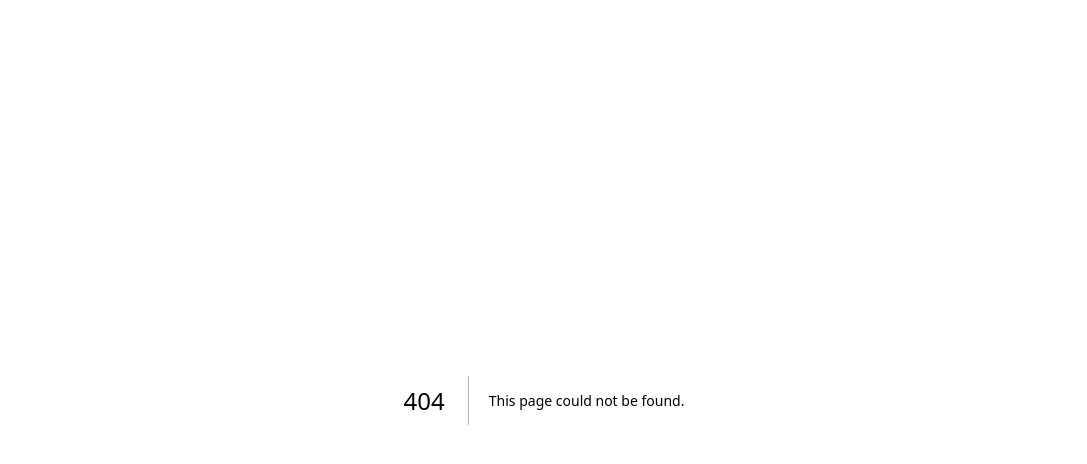
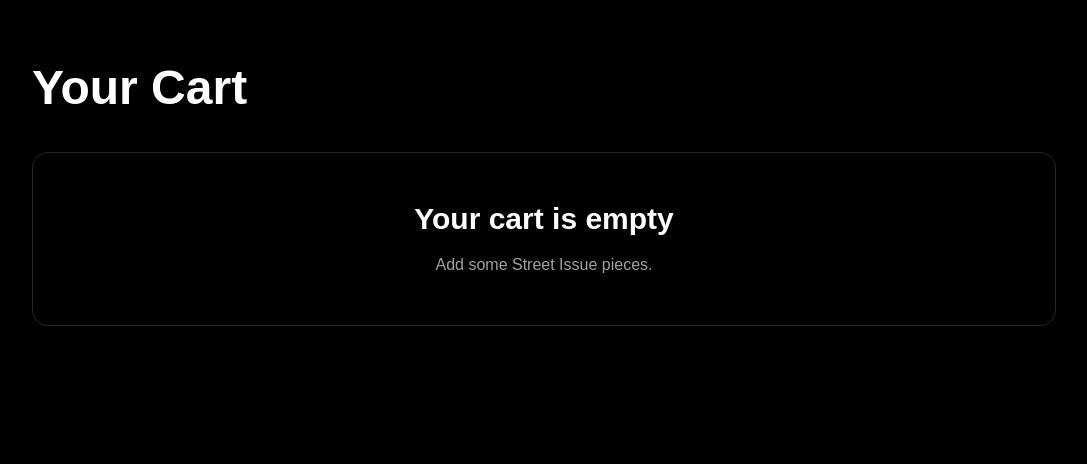
Before and after one commit to StreetIssue-ops/Street-Issue, a Next.js app: page /cart in a window 1280 px wide. Before the commit this address had no page. Shown: the top 464 px of the page, without its empty margins (96-1183 px from the left). Built offline with nearby package versions, Linux system fonts and the light colour scheme.

Commit message:
Update shop, product pages, cart setup and admin

```diff
--- /dev/null
+++ b/app/cart/page.tsx
@@ -0,0 +1,103 @@
+"use client";
+
+import Image from "next/image";
+import { useCart } from "@/context/CartContext";
+
+export default function CartPage() {
+  const { cart } = useCart();
+
+  const total = cart.reduce(
+    (sum, item) => sum + item.price * item.quantity,
+    0
+  );
+
+  return (
+    <main className="min-h-screen bg-black text-white px-8 py-16">
+
+      <div className="max-w-5xl mx-auto">
+
+        <h1 className="text-5xl font-black mb-10">
+          Your Cart
+        </h1>
+
+        {cart.length === 0 ? (
+          <div className="border border-neutral-800 rounded-2xl p-12 text-center">
+
+            <h2 className="text-3xl font-bold">
+              Your cart is empty
+            </h2>
+
+            <p className="text-neutral-400 mt-4">
+              Add some Street Issue pieces.
+            </p>
+
+          </div>
+        ) : (
+          <>
+            <div className="space-y-6">
+
+              {cart.map((item) => (
+                <div
+                  key={item.id}
+                  className="flex gap-6 border border-neutral-800 rounded-xl p-5"
+                >
+
+                  <div className="relative w-28 h-28 rounded-lg overflow-hidden bg-neutral-900">
+
+                    {item.image_url && (
+                      <Image
+                        src={item.image_url}
+                        alt={item.name}
+                        fill
+                        unoptimized
+                        className="object-cover"
+                      />
+                    )}
+
+                  </div>
+
+                  <div className="flex-1">
+
+                    <h2 className="text-2xl font-bold">
+                      {item.name}
+                    </h2>
+
+                    <p className="text-neutral-400 mt-2">
+                      ₦{item.price.toLocaleString()}
+                    </p>
+
+                    <p className="mt-3">
+                      Qty: {item.quantity}
+                    </p>
+
+                  </div>
+
+                </div>
+              ))}
+
+            </div>
+
+            <div className="mt-10 border-t border-neutral-800 pt-8 flex justify-between items-center">
+
+              <h2 className="text-3xl font-bold">
+                Total
+              </h2>
+
+              <p className="text-3xl">
+                ₦{total.toLocaleString()}
+              </p>
+
+            </div>
+
+            <button className="mt-8 w-full bg-white text-black py-4 rounded-xl font-bold hover:bg-neutral-200 transition">
+              Proceed to Checkout
+            </button>
+
+          </>
+        )}
+
+      </div>
+
+    </main>
+  );
+}
--- a/app/layout.tsx
+++ b/app/layout.tsx
@@ -1,6 +1,8 @@
 import type { Metadata } from "next";
 import { Geist, Geist_Mono } from "next/font/google";
 import "./globals.css";
+
+import { CartProvider } from "@/context/CartContext";
 
 const geistSans = Geist({
   variable: "--font-geist-sans",
@@ -13,8 +15,8 @@ const geistMono = Geist_Mono({
 });
 
 export const metadata: Metadata = {
-  title: "Create Next App",
-  description: "Generated by create next app",
+  title: "Street Issue",
+  description: "Wear The Issue.",
 };
 
 export default function RootLayout({
@@ -27,7 +29,11 @@ export default function RootLayout({
       lang="en"
       className={`${geistSans.variable} ${geistMono.variable} h-full antialiased`}
     >
-      <body className="min-h-full flex flex-col">{children}</body>
+      <body className="min-h-full flex flex-col">
+        <CartProvider>
+          {children}
+        </CartProvider>
+      </body>
     </html>
   );
 }
--- a/app/shop/[slug]/page.tsx
+++ b/app/shop/[slug]/page.tsx
@@ -1,6 +1,7 @@
 import { notFound } from "next/navigation";
 import Image from "next/image";
 import { supabase } from "@/lib/supabase";
+import AddToCartButton from "@/components/AddToCartButton";
 
 type Props = {
   params: Promise<{
@@ -26,6 +27,8 @@ export default async function ProductPage({ params }: Props) {
       <div className="max-w-7xl mx-auto grid md:grid-cols-2 gap-12">
 
         <div className="relative w-full aspect-square rounded-2xl overflow-hidden bg-neutral-900">
+
+          {product.image_url ? (
             <Image
               src={product.image_url}
               alt={product.name}
@@ -33,6 +36,12 @@ export default async function ProductPage({ params }: Props) {
               unoptimized
               className="object-cover"
             />
+          ) : (
+            <div className="flex h-full items-center justify-center text-neutral-500">
+              No Image Available
+            </div>
+          )}
+
         </div>
 
         <div className="flex flex-col justify-center">
@@ -53,9 +62,14 @@ export default async function ProductPage({ params }: Props) {
             Stock: {product.stock}
           </p>
 
-          <button className="mt-10 w-full bg-white text-black py-4 rounded-xl font-semibold hover:bg-neutral-200 transition">
-            Add to Cart
-          </button>
+          <AddToCartButton
+            product={{
+              id: product.id,
+              name: product.name,
+              price: product.price,
+              image_url: product.image_url ?? "",
+            }}
+          />
 
         </div>
 
--- a/app/shop/page.tsx
+++ b/app/shop/page.tsx
@@ -1,3 +1,4 @@
+import Link from "next/link";
 import { supabase } from "@/lib/supabase";
 
 export default async function ShopPage() {
@@ -9,13 +10,19 @@ export default async function ShopPage() {
   return (
     <main className="min-h-screen bg-black text-white px-8 py-16">
       <div className="max-w-7xl mx-auto">
-        <h1 className="text-5xl font-bold mb-3">Shop</h1>
+
+        <h1 className="text-5xl font-bold mb-3">
+          Shop
+        </h1>
+
         <p className="text-neutral-400 mb-12">
           Discover the latest Street Issue pieces.
         </p>
 
         {error && (
-          <p className="text-red-500">Failed to load products.</p>
+          <p className="text-red-500">
+            Failed to load products.
+          </p>
         )}
 
         {!products || products.length === 0 ? (
@@ -23,18 +30,21 @@ export default async function ShopPage() {
             <h2 className="text-2xl font-semibold mb-2">
               No products yet
             </h2>
+
             <p className="text-neutral-400">
               Upload your first product from the admin dashboard.
             </p>
           </div>
         ) : (
           <div className="grid gap-8 sm:grid-cols-2 lg:grid-cols-4">
+
             {products.map((product) => (
               <div
                 key={product.id}
                 className="border border-neutral-800 rounded-2xl overflow-hidden"
               >
                 <div className="h-80 bg-neutral-900 flex items-center justify-center">
+
                   {product.image_url ? (
                     <img
                       src={product.image_url}
@@ -46,9 +56,11 @@ export default async function ShopPage() {
                       No Image
                     </span>
                   )}
+
                 </div>
 
                 <div className="p-5">
+
                   <h2 className="text-xl font-semibold">
                     {product.name}
                   </h2>
@@ -57,14 +69,20 @@ export default async function ShopPage() {
                     ₦{product.price.toLocaleString()}
                   </p>
 
-                  <button className="mt-5 w-full border border-white py-3 hover:bg-white hover:text-black transition">
+                  <Link
+                    href={`/shop/${product.slug}`}
+                    className="mt-5 block w-full border border-white py-3 text-center hover:bg-white hover:text-black transition"
+                  >
                     View Product
-                  </button>
+                  </Link>
+
                 </div>
               </div>
             ))}
+
           </div>
         )}
+
       </div>
     </main>
   );
--- /dev/null
+++ b/components/AddToCart.tsx
@@ -0,0 +1,30 @@
+"use client";
+
+import { useCart } from "@/context/CartContext";
+
+type Props = {
+  product: {
+    id: string;
+    name: string;
+    price: number;
+    image_url: string;
+  };
+};
+
+export default function AddToCart({ product }: Props) {
+  const { addToCart } = useCart();
+
+  return (
+    <button
+      onClick={() =>
+        addToCart({
+          ...product,
+          quantity: 1,
+        })
+      }
+      className="w-full bg-white text-black py-4 rounded-xl font-semibold hover:bg-neutral-200 transition"
+    >
+      Add to Cart
+    </button>
+  );
+}
--- /dev/null
+++ b/components/AddToCartButton.tsx
@@ -0,0 +1,30 @@
+"use client";
+
+import { useCart } from "@/context/CartContext";
+
+type Props = {
+  product: {
+    id: string;
+    name: string;
+    price: number;
+    image_url: string;
+  };
+};
+
+export default function AddToCartButton({ product }: Props) {
+  const { addToCart } = useCart();
+
+  return (
+    <button
+      onClick={() =>
+        addToCart({
+          ...product,
+          quantity: 1,
+        })
+      }
+      className="mt-10 w-full bg-white text-black py-4 rounded-xl font-semibold hover:bg-neutral-200 transition"
+    >
+      Add to Cart
+    </button>
+  );
+}
--- a/components/Navbar.tsx
+++ b/components/Navbar.tsx
@@ -1,45 +1,42 @@
+"use client";
+
 import Link from "next/link";
+import { useCart } from "@/context/CartContext";
 
 export default function Navbar() {
+  const { cart } = useCart();
+
+  const totalItems = cart.reduce(
+    (sum, item) => sum + item.quantity,
+    0
+  );
+
   return (
-    <nav className="fixed top-0 left-0 right-0 z-[9999] bg-black/70 backdrop-blur-lg border-b border-white/10">
+    <nav className="fixed top-0 left-0 right-0 z-50 bg-black/70 backdrop-blur-lg border-b border-white/10">
       <div className="max-w-7xl mx-auto flex items-center justify-between px-8 py-5">
 
         <Link
           href="/"
-          className="text-3xl font-black tracking-[0.25em] hover:opacity-80 transition"
+          className="text-3xl font-black tracking-[0.25em]"
         >
           SI
         </Link>
 
-        <div className="flex items-center gap-10 uppercase tracking-[0.2em] text-sm">
+        <div className="flex gap-8 uppercase tracking-[0.15em] text-sm">
+
+          <Link href="/">Home</Link>
+
+          <Link href="/shop">Shop</Link>
+
+          <Link href="/#about">About</Link>
+
+          <Link href="/#contact">Contact</Link>
 
           <Link
-            href="/"
-            className="hover:text-gray-400 transition"
+            href="/cart"
+            className="font-semibold"
           >
-            Home
-          </Link>
-
-          <Link
-            href="/shop"
-            className="hover:text-gray-400 transition"
-          >
-            Shop
-          </Link>
-
-          <Link
-            href="/#about"
-            className="hover:text-gray-400 transition"
-          >
-            About
-          </Link>
-
-          <Link
-            href="/#contact"
-            className="hover:text-gray-400 transition"
-          >
-            Contact
+            Cart ({totalItems})
           </Link>
 
         </div>
--- /dev/null
+++ b/context/CartContext.tsx
@@ -0,0 +1,70 @@
+"use client";
+
+import {
+  createContext,
+  useContext,
+  useState,
+  ReactNode,
+} from "react";
+
+type CartItem = {
+  id: string;
+  name: string;
+  price: number;
+  image_url: string;
+  quantity: number;
+};
+
+type CartContextType = {
+  cart: CartItem[];
+  addToCart: (item: CartItem) => void;
+};
+
+const CartContext = createContext<CartContextType | null>(null);
+
+export function CartProvider({
+  children,
+}: {
+  children: ReactNode;
+}) {
+  const [cart, setCart] = useState<CartItem[]>([]);
+
+  function addToCart(item: CartItem) {
+    setCart((prev) => {
+      const existing = prev.find(
+        (p) => p.id === item.id
+      );
+
+      if (existing) {
+        return prev.map((p) =>
+          p.id === item.id
+            ? {
+                ...p,
+                quantity: p.quantity + 1,
+              }
+            : p
+        );
+      }
+
+      return [...prev, item];
+    });
+  }
+
+  return (
+    <CartContext.Provider
+      value={{ cart, addToCart }}
+    >
+      {children}
+    </CartContext.Provider>
+  );
+}
+
+export function useCart() {
+  const context = useContext(CartContext);
+
+  if (!context) {
+    throw new Error("useCart must be used inside CartProvider");
+  }
+
+  return context;
+}
```
Lines whose indentation alone changed are shown as unchanged.
